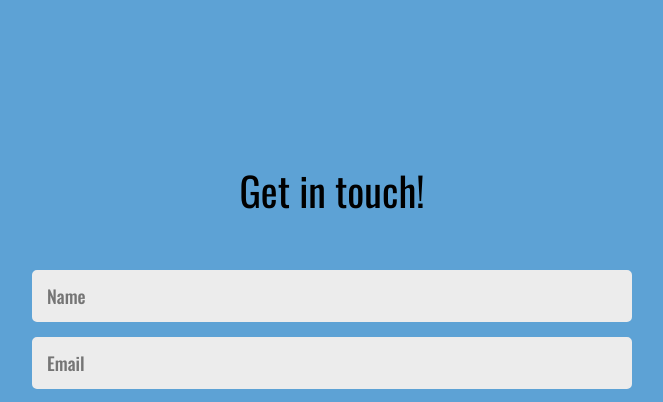
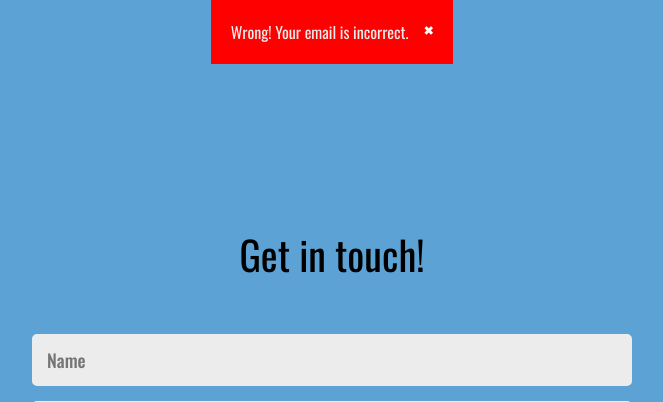
Before and after one commit to 8uziak/myWebDomain, a Flask app: page /contact in a window 1280 px wide. Shown: the part 60-462 px from the top of the page, without its empty margins (308-971 px from the left). Run offline with Flask 2, Linux system fonts and the light colour scheme.

Commit message:
ver 0.28 (email handler, email html template begin

```diff
--- a/application.py
+++ b/application.py
@@ -5,7 +5,9 @@ from flask_admin import Admin
 from flask_admin.contrib.sqla import ModelView
 from flask_mail import Mail, Message
 from dotenv import load_dotenv
+from validate_email import validate_email
 import os
+
 
 
 load_dotenv()
@@ -127,12 +129,23 @@ def contact():
 
 @application.route("/contactsent", methods=['GET','POST'])
 def contact_sent():
+
+
     if request.method == "POST":
         name = request.form['name']
         email = request.form['email']
         message = request.form['message']
 
-        msg = Message(subject=f"Message from {name}, email: {email}", body=message, sender=os.getenv("mail_user_name") , recipients=["matbuziak@gmail.com"])
+        # validates email addresses
+        is_valid = validate_email(f'{email}')
+        if not is_valid:
+            return render_template("contact.html",success=False)
+
+
+        msg = Message(subject=f"Message from {name}, email: {email}", sender=os.getenv("mail_user_name") , recipients=["matbuziak@gmail.com"])
+
+        msg.html = f"<h1 style='margin-left:20px'>{message}</h1>" #tbc
+
         mail.send(msg)
         return render_template("contact.html",success=True)
 
--- a/static/style/contact.css
+++ b/static/style/contact.css
@@ -68,9 +68,15 @@ textarea {
 }
 
 /* -- Alert after sending the message -- */
-.alert {
+.alertCorrect {
   padding: 20px;
   background-color: #51CB20;
+  color: #ECECEC;
+}
+
+.alertWrong {
+  padding: 20px;
+  background-color: red;
   color: #ECECEC;
 }
 
--- a/templates/contact.html
+++ b/templates/contact.html
@@ -46,9 +46,16 @@
   <article class="contact">
 
     {% if success %}
-    <div class="alert">
+    <div class="alertCorrect">
       <span class="closebtn" onclick="this.parentElement.style.display='none';">&times;</span>
       Success! Your message has been sent.
+    </div>
+    {% endif %}
+
+    {% if not success %}
+    <div class="alertWrong">
+      <span class="closebtn" onclick="this.parentElement.style.display='none';">&times;</span>
+      Wrong! Your email is incorrect.
     </div>
     {% endif %}
 
```
